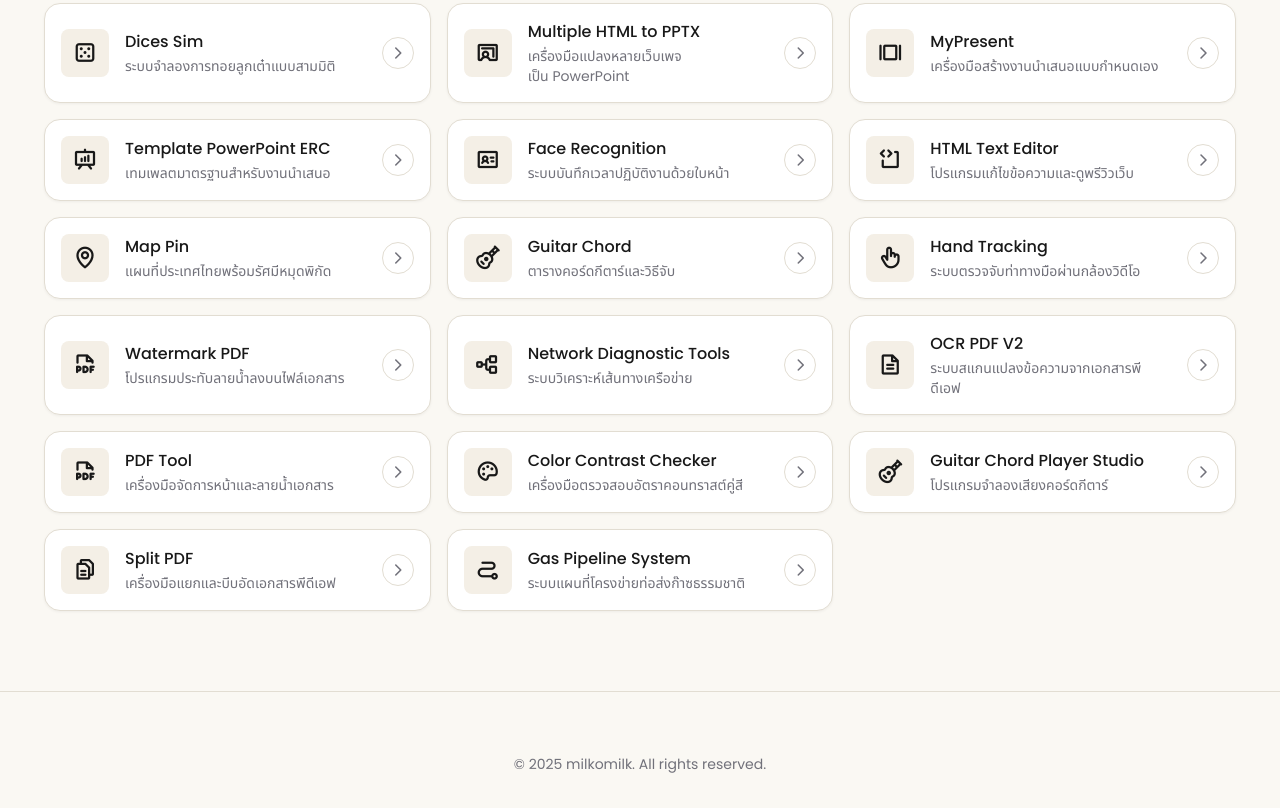
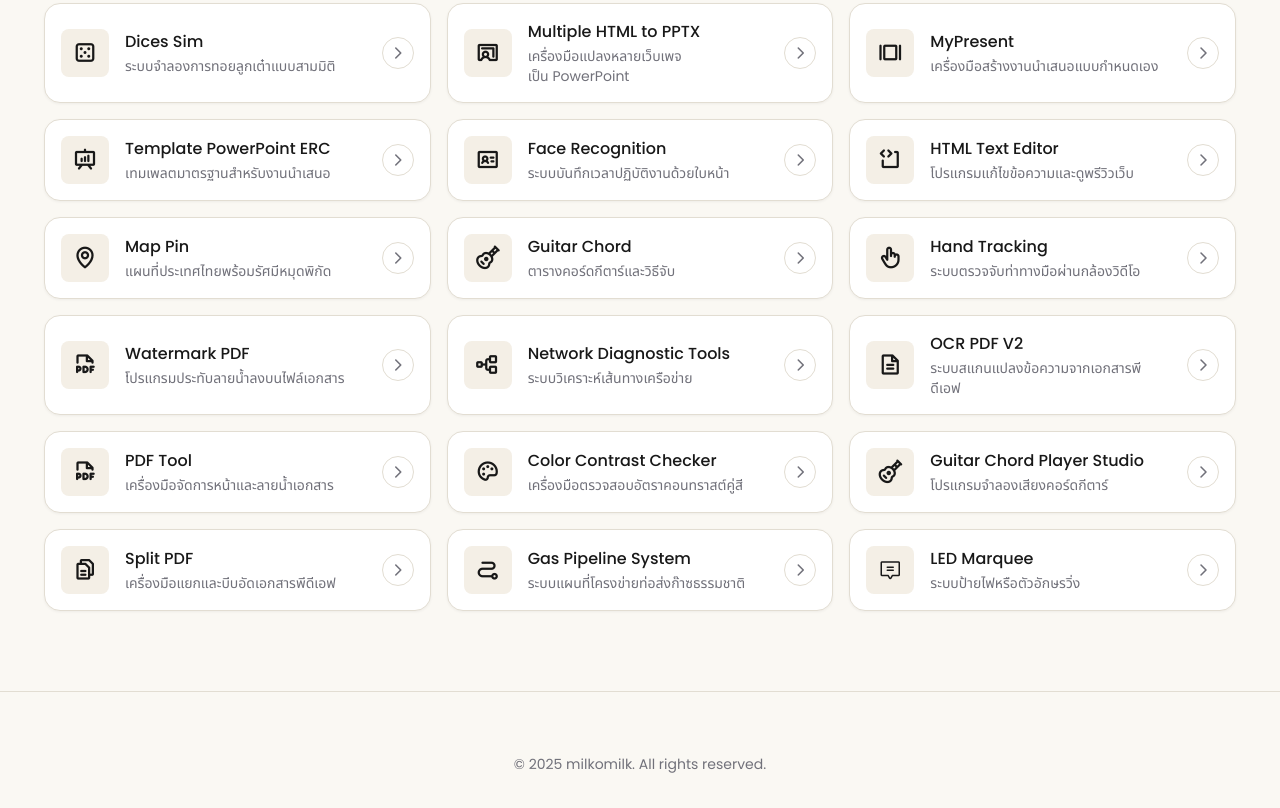
Before and after one commit to patawee-erc/patawee-erc.github.io, a plain HTML site: page index.html in a window 1280 px wide. Shown: the part 1145-1953 px from the top of the page. Drawn offline with nearby package versions, Linux system fonts and the light colour scheme.

Commit message:
Update index.html

```diff
--- a/index.html
+++ b/index.html
@@ -1,5 +1,6 @@
 <!DOCTYPE html>
 <html lang="th" data-theme="milk">
+
 <head>
     <meta charset="UTF-8">
     <meta name="viewport" content="width=device-width, initial-scale=1.0">
@@ -15,7 +16,6 @@
     <link rel="stylesheet" href="https://unpkg.com/@phosphor-icons/web@2.1.1/src/regular/style.css">
     <link rel="stylesheet" href="https://unpkg.com/@phosphor-icons/web@2.1.1/src/bold/style.css">
     <style>
-
         :root {
 
             --sp-0: 0px;
@@ -67,6 +67,7 @@
             --shadow-card: 0 1px 3px rgba(0, 0, 0, 0.05);
             --shadow-hover: 0 12px 24px -10px rgba(0, 0, 0, 0.08);
         }
+
         [data-theme="night"] {
 
             --surface-canvas: #181818;
@@ -94,6 +95,7 @@
         *::after {
             box-sizing: border-box;
         }
+
         body {
             margin: var(--sp-0);
             min-height: 100vh;
@@ -106,6 +108,7 @@
             -webkit-font-smoothing: antialiased;
             transition: background-color var(--dur-color) var(--ease-base), color var(--dur-color) var(--ease-base);
         }
+
         .skip-link {
             position: absolute;
             top: -100px;
@@ -120,6 +123,7 @@
             text-decoration: none;
             transition: transform var(--dur-color) var(--ease-base);
         }
+
         .skip-link:focus {
             top: var(--sp-200);
         }
@@ -131,6 +135,7 @@
             align-items: center;
             text-align: center;
         }
+
         .logo-wrap {
             width: 200px;
             height: 200px;
@@ -143,6 +148,7 @@
             display: grid;
             place-items: center;
         }
+
         .logo {
             width: 100%;
             height: 100%;
@@ -180,6 +186,7 @@
             max-width: 540px;
             margin: var(--sp-0) auto;
         }
+
         .search-box i {
             position: absolute;
             left: var(--sp-200);
@@ -189,6 +196,7 @@
             color: var(--text-subtle);
             pointer-events: none;
         }
+
         .search-box input {
             width: 100%;
             padding: var(--sp-200) var(--sp-600) var(--sp-200) var(--sp-600);
@@ -204,11 +212,13 @@
             outline: none;
             transition: border-color var(--dur-color) var(--ease-base), box-shadow var(--dur-color) var(--ease-base);
         }
+
         .search-box input:focus-visible {
             border-color: var(--border-focus);
             outline: 2px solid var(--border-focus);
             outline-offset: 2px;
         }
+
         .search-box kbd {
             position: absolute;
             right: var(--sp-200);
@@ -224,6 +234,7 @@
             border-radius: var(--r-4);
             pointer-events: none;
         }
+
         .count-text {
             margin-top: var(--sp-200);
             font-size: 14px;
@@ -238,6 +249,7 @@
             padding: var(--sp-0) var(--sp-300);
             text-align: center;
         }
+
         .tagline-text {
             margin: var(--sp-0);
             font-size: 30px;
@@ -246,12 +258,14 @@
             letter-spacing: -0.01em;
             text-wrap: balance;
         }
+
         .tagline-text span.word {
             color: var(--text-muted-tagline);
             transition: color var(--dur-layout) var(--ease-base);
             display: inline-block;
             margin-right: 0.28em;
         }
+
         .tagline-text span.word.active {
             color: var(--text-primary);
         }
@@ -261,11 +275,13 @@
             margin: var(--sp-0) auto;
             padding: var(--sp-0) var(--sp-300) var(--sp-800);
         }
+
         .app-grid {
             display: grid;
             grid-template-columns: repeat(auto-fill, minmax(320px, 1fr));
             gap: var(--sp-200);
         }
+
         [data-layout="list"] .app-grid {
             grid-template-columns: 1fr;
             max-width: 760px;
@@ -294,6 +310,7 @@
                 border-color var(--dur-color) var(--ease-base),
                 box-shadow var(--dur-color) var(--ease-base);
         }
+
         .card.revealed {
             opacity: 1;
             transform: translateY(0);
@@ -311,10 +328,12 @@
             font-size: 24px;
             transition: background-color var(--dur-color) var(--ease-base), color var(--dur-color) var(--ease-base), transform var(--dur-color) var(--ease-base);
         }
+
         .card-body {
             flex: 1;
             min-width: 0;
         }
+
         .card-body h2 {
             margin: var(--sp-0);
             font-size: 16px;
@@ -323,6 +342,7 @@
             color: var(--text-primary);
             text-wrap: pretty;
         }
+
         .card-body p {
             margin: var(--sp-25) var(--sp-0) var(--sp-0);
             font-size: 14px;
@@ -331,6 +351,7 @@
             color: var(--text-subtle);
             text-wrap: pretty;
         }
+
         .arrow-badge {
             flex-shrink: 0;
             display: grid;
@@ -349,30 +370,36 @@
             box-shadow: var(--shadow-hover);
             border-color: var(--border-focus);
         }
+
         .card:hover .tile {
             background-color: var(--action-primary);
             color: var(--action-fg);
             transform: scale(1.04);
         }
+
         .card:hover .arrow-badge {
             background-color: var(--action-primary);
             border-color: var(--action-primary);
             color: var(--action-fg);
             transform: translateX(2px);
         }
+
         .card:active {
             transform: scale(0.98);
         }
+
         .card:focus-visible {
             outline: 2px solid var(--border-focus);
             outline-offset: 2px;
         }
+
         .empty-state {
             grid-column: 1 / -1;
             padding: var(--sp-700) var(--sp-300);
             text-align: center;
             color: var(--text-subtle);
         }
+
         .empty-state i {
             font-size: 36px;
             margin-bottom: var(--sp-100);
@@ -406,14 +433,17 @@
             font-size: 20px;
             transition: transform var(--dur-color) var(--ease-base), border-color var(--dur-color) var(--ease-base);
         }
+
         .tweaks-toggle:hover {
             transform: rotate(30deg);
             border-color: var(--border-focus);
         }
+
         .tweaks-toggle:focus-visible {
             outline: 2px solid var(--border-focus);
             outline-offset: 2px;
         }
+
         .tweaks-panel {
             position: fixed;
             right: var(--sp-300);
@@ -426,6 +456,7 @@
             box-shadow: var(--shadow-hover);
             z-index: 50;
         }
+
         .tweaks-panel h3 {
             margin: var(--sp-0) var(--sp-0) var(--sp-100);
             font-size: 12px;
@@ -435,9 +466,11 @@
             font-weight: 600;
             color: var(--text-subtle);
         }
+
         .tweak-row {
             margin-top: var(--sp-100);
         }
+
         .tweak-label {
             display: block;
             margin-bottom: var(--sp-50);
@@ -446,6 +479,7 @@
             font-weight: 500;
             color: var(--text-secondary);
         }
+
         .seg-control {
             display: grid;
             grid-auto-flow: column;
@@ -455,6 +489,7 @@
             border: 1px solid var(--border-primary);
             border-radius: var(--r-8);
         }
+
         .seg-control button {
             padding: var(--sp-75) var(--sp-100);
 
@@ -469,36 +504,43 @@
             cursor: pointer;
             transition: background-color var(--dur-color) var(--ease-base), color var(--dur-color) var(--ease-base);
         }
+
         .seg-control button[aria-pressed="true"] {
             background-color: var(--action-primary);
             color: var(--action-fg);
         }
 
         @media (prefers-reduced-motion: reduce) {
+
             *,
             *::before,
             *::after {
                 animation-duration: 0.01ms !important;
                 transition-duration: 0.01ms !important;
             }
+
             .card {
                 opacity: 1 !important;
                 transform: none !important;
             }
+
             .tagline-text span.word {
                 color: var(--text-primary) !important;
             }
         }
+
         [data-motion="off"] *,
         [data-motion="off"] *::before,
         [data-motion="off"] *::after {
             animation-duration: 0.01ms !important;
             transition-duration: 0.01ms !important;
         }
+
         [data-motion="off"] .card {
             opacity: 1 !important;
             transform: none !important;
         }
+
         [data-motion="off"] .tagline-text span.word {
             color: var(--text-primary) !important;
         }
@@ -507,27 +549,33 @@
             header {
                 padding-top: var(--sp-500);
             }
+
             h1.hero-heading {
                 font-size: 36px;
                 line-height: 40px;
             }
+
             .hero-subtitle {
                 font-size: 16px;
                 line-height: 24px;
             }
+
             .tagline-text {
                 font-size: 24px;
                 line-height: 32px;
             }
+
             .search-box kbd {
                 display: none;
             }
+
             .app-grid {
                 grid-template-columns: 1fr;
             }
         }
     </style>
 </head>
+
 <body>
     <a href="#mainContent" class="skip-link">ข้ามไปยังเนื้อหาหลัก</a>
 
@@ -587,7 +635,6 @@
         </div>
     </aside>
     <script>
-
         const APPS = [
             { icon: 'ph-bold ph-user-circle', title: 'About Me', desc: 'ข้อมูลประวัติและการติดต่อ', href: 'https://patawee-erc.github.io/profile/' },
             { icon: 'ph-bold ph-share-network', title: 'Short URL', desc: 'ระบบย่อลิงก์เพื่อการแชร์ที่สะดวก', href: 'https://patawee-erc.github.io/shoturl' },
@@ -617,7 +664,9 @@
             { icon: 'ph-bold ph-palette', title: 'Color Contrast Checker', desc: 'เครื่องมือตรวจสอบอัตราคอนทราสต์คู่สี', href: 'https://patawee-erc.github.io/colorchecker/' },
             { icon: 'ph-bold ph-guitar', title: 'Guitar Chord Player Studio', desc: 'โปรแกรมจำลองเสียงคอร์ดกีตาร์', href: 'https://patawee-erc.github.io/GuitarPlayer/' },
             { icon: 'ph-bold ph-files', title: 'Split PDF', desc: 'เครื่องมือแยกและบีบอัดเอกสารพีดีเอฟ', href: 'https://patawee-erc.github.io/pdfsplit/' },
-            { icon: 'ph-bold ph-path', title: 'Gas Pipeline System', desc: 'ระบบแผนที่โครงข่ายท่อส่งก๊าซธรรมชาติ', href: 'https://patawee-erc.github.io/mappin/gaspipeline.html' }
+            { icon: 'ph-bold ph-path', title: 'Gas Pipeline System', desc: 'ระบบแผนที่โครงข่ายท่อส่งก๊าซธรรมชาติ', href: 'https://patawee-erc.github.io/mappin/gaspipeline.html' },
+            { icon: 'ph ph-chat-centered-text', title: 'LED Marquee', desc: 'ระบบป้ายไฟหรือตัวอักษรวิ่ง ', href:
+            'https://patawee-erc.github.io/textdisplay/' }
         ];
         const grid = document.getElementById('appGrid');
         const input = document.getElementById('appSearch');
@@ -751,4 +800,5 @@
         applyPreferences();
     </script>
 </body>
+
 </html>
```
